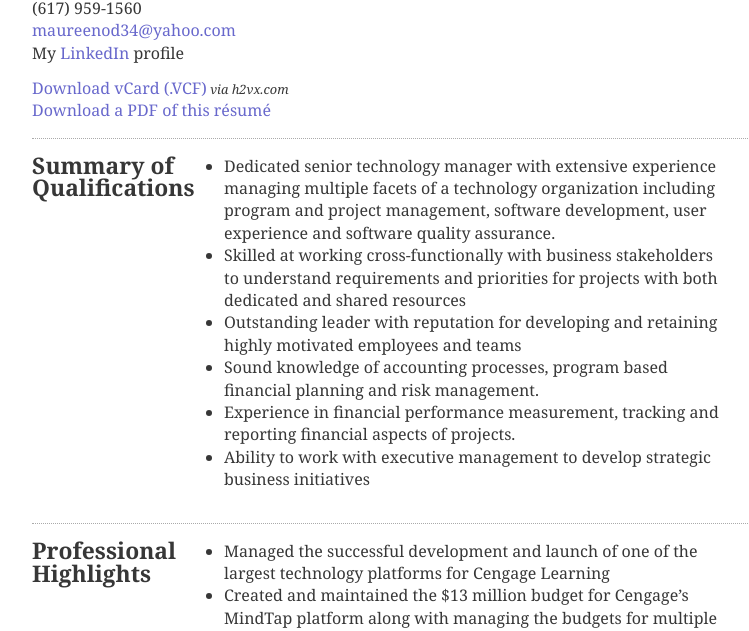
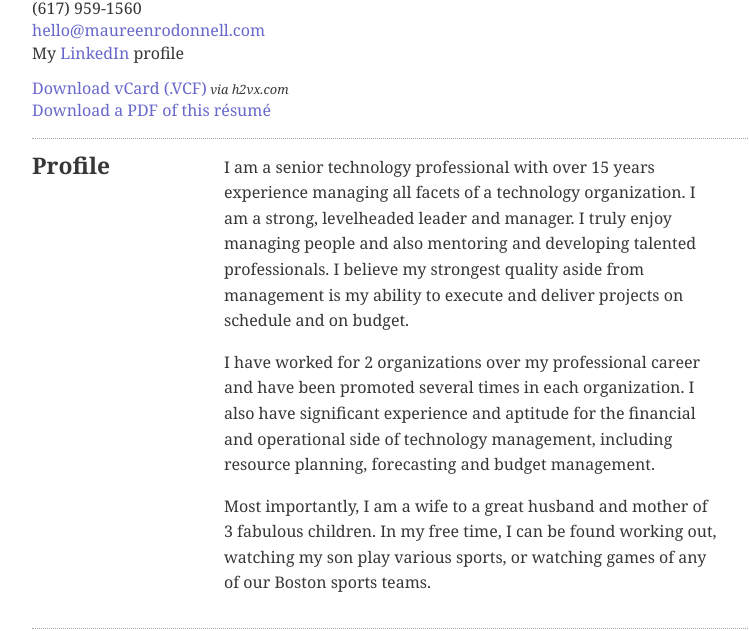
Before and after one commit to stonehippo/maureen, a plain HTML site: page public/index.html in a window 1280 px wide. Shown: the part 166-797 px from the top of the page, without its empty margins (248-997 px from the left). Drawn offline with Linux system fonts and the light colour scheme.

Commit message:
Changed the email address and added the new profile section

```diff
--- a/public/index.html
+++ b/public/index.html
@@ -73,13 +73,21 @@
                     <span class="postal-code">01864</span>
                 </div>
                 <div class="tel">(617) 959-1560</div>
-                <div><a class="email" title="Email me" href="mailto:maureenod34@yahoo.com">maureenod34@yahoo.com</a></div>
+                <div><a class="email" title="Email me" href="mailto:hello@maureenrodonnell.com">hello@maureenrodonnell.com</a></div>
                 <div class="linkedin">My <a href="http://www.linkedin.com/pub/maureen-o-donnell/1/a68/791">LinkedIn</a> profile</div>
                 <div class="vcf"><a type="text/directory" href="http://h2vx.com/vcf/maureenrodonnell.com/" title="Download my vCard">Download vCard (.VCF)</a> via h2vx.com</div>
                 <div class="pdf"><a href="./Maureen_ODonnell_2013.pdf" title="PDF version">Download a PDF of this résumé</a></div>
             </div>
         </div><!-- /.header> -->
         <div role="main">
+            <div class="section profile">
+                <div class="header">
+                    <h1>Profile</h1>
+                </div>
+                <p>I am a senior technology professional with over 15 years experience managing all facets of a technology organization. I am a strong, levelheaded leader and manager. I truly enjoy managing people and also mentoring and developing talented professionals. I believe my strongest quality aside from management is my ability to execute and deliver projects on schedule and on budget.</p>
+                <p>I have worked for 2 organizations over my professional career and have been promoted several times in each organization. I also have significant experience and aptitude for the financial and operational side of technology management, including resource planning, forecasting and budget management.</p>
+                <p>Most importantly, I am a wife to a great husband and mother of 3 fabulous children. In my free time, I can be found working out, watching my son play various sports, or watching games of any of our Boston sports teams.</p>
+            </div>
             <div class="section qualifications">
                 <div class="header">
                     <h1>Summary of<br>Qualifications</h1>
```
